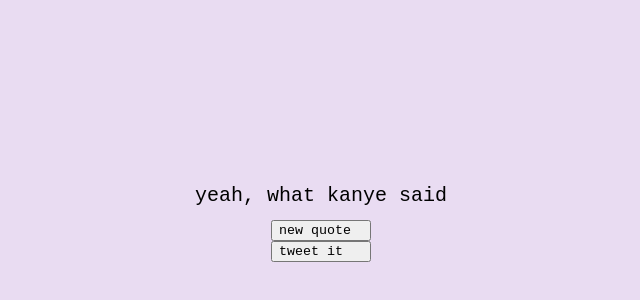
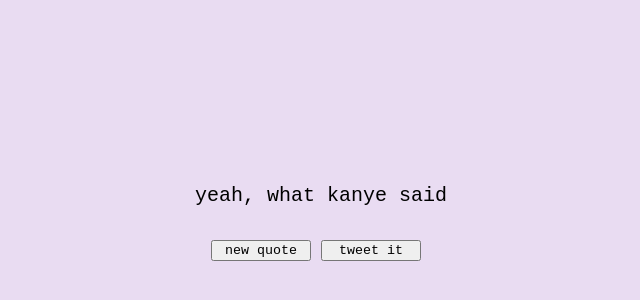
Before and after one commit to kinseyjohnson/kanye.rest, a plain HTML site: page index.html in a window 1280 px wide. Shown: the part 116-416 px from the top of the page, without its empty margins (319-959 px from the left). Drawn offline with Linux system fonts and the light colour scheme; no server answers.

Commit message:
corrected formatting

```diff
--- a/index.html
+++ b/index.html
@@ -16,8 +16,9 @@
 <body>
     <h1>yeah, what kanye said</h1>
     <div id="quoteDisplay"></div>
-    <button id="button">new quote</button>
-    <div id="quoteHere">
-<button id="tweet">tweet it</button>
+    <div class="buttons">
+        <button id="button" class="first-button">new quote</button>
+    <!-- <div id="quoteHere"> -->
+        <button id="tweet" class="second-button">tweet it</button>
     </div>
 </body>
--- a/script.js
+++ b/script.js
@@ -14,6 +14,7 @@
 
 let quoteButton = document.getElementById("button")
 
+
 quoteButton.addEventListener("click", e => {
 
     // let quoteDiv = document.getElementById("quoteDisplay")
@@ -29,6 +30,8 @@
 
 
 
+//this is pulling a random quote, not the quote already shown on the screen
+
 let twitterButton = document.getElementById("tweet")
 
 fetch('https://api.kanye.rest')
--- a/style.css
+++ b/style.css
@@ -15,18 +15,23 @@
     margin-top: 300px;
 }
 
-button {
-    display: flex;
-    width: 100px;
-    margin: 0 auto;
-    flex-direction: row;
-    text-align: center;
-}
-
 
 #quoteDisplay {
     display: flex;
     justify-content: center;
+    margin: auto;
+    width: 50%;
+}
+
+button {
+    width: 100px;
+    margin-right: 10px;
+}
+
+.buttons {
+    display: flex;
+    justify-content: center;
+    padding: 20px;
 }
 
 
```
